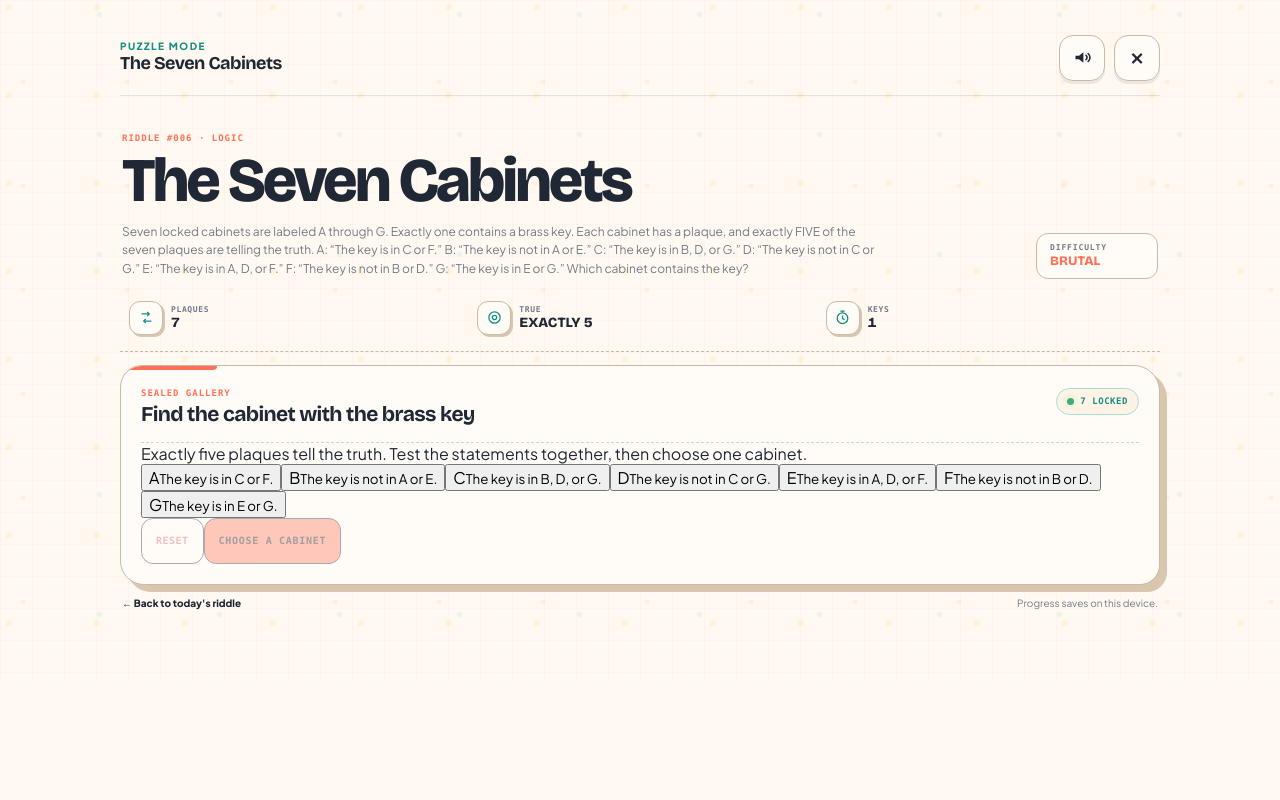
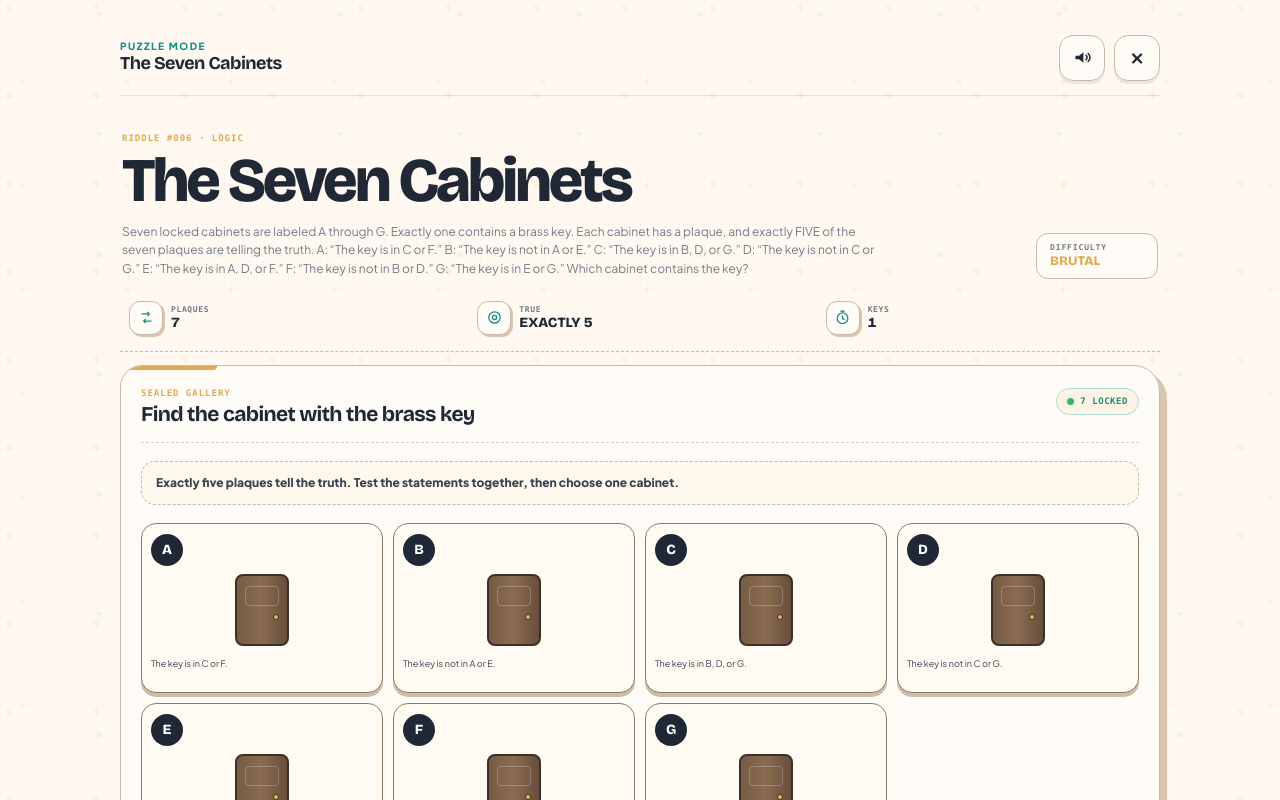
Before and after one commit to maguire-ui/Daily-riddle, a Next.js app: page /visualize in a window 1280 px wide. Shown: the top 800 px of the page. Built offline with nearby package versions, Linux system fonts and the light colour scheme.

Commit message:
Style Seven Cabinets daily puzzle

```diff
--- a/app/globals.css
+++ b/app/globals.css
@@ -1682,3 +1682,61 @@ textarea,input,select{-webkit-user-select:text;user-select:text;-webkit-touch-ca
     font-size:14px;
   }
 }
+
+
+/* Riddle #006 — Seven Cabinets */
+.riddle-6{--accent:#e0aa54;--accent-2:#6bc9bd;--accent-3:#ff7b68}
+
+.cabinet-wall{fill:#e8ddcb;stroke:#202735;stroke-width:2}
+.cabinet-floor{fill:none;stroke:#8e7e68;stroke-width:3;stroke-linecap:round}
+.cabinet-door{fill:#6f5945;stroke:#202735;stroke-width:2}
+.cabinet-knob{fill:#e8bd60;stroke:#202735;stroke-width:1.5}
+.cabinet-plaque-line{fill:none;stroke:#d7c7a9;stroke-width:3;stroke-linecap:round}
+.cabinet-light{fill:#f5d98f;opacity:.75}
+
+.cabinet-stage{display:grid;gap:18px}
+.cabinet-rule{
+  padding:12px 14px;border:1px dashed var(--line-2);border-radius:14px;
+  background:#fff8ed;color:var(--ink-2);font-size:12px;font-weight:750;line-height:1.45
+}
+.cabinet-grid{
+  display:grid;grid-template-columns:repeat(4,minmax(0,1fr));gap:10px
+}
+.cabinet-card{
+  min-width:0;min-height:170px;padding:10px 9px 12px;display:grid;grid-template-rows:auto 76px 1fr;
+  gap:8px;align-items:start;border:1.5px solid #8c7a65;border-radius:15px;background:#fffaf2;
+  color:var(--ink);box-shadow:0 4px 0 #cdbda6;transition:transform .2s var(--spring),box-shadow .2s,border-color .2s,background .2s
+}
+.cabinet-card:hover:not(:disabled){background:#fff3de;transform:translateY(-2px)}
+.cabinet-card.selected{
+  border-color:var(--teal-dark);background:#eefaf7;box-shadow:0 4px 0 #7ebdb3,0 0 0 3px rgba(38,174,158,.12)
+}
+.cabinet-letter{
+  width:32px;height:32px;border-radius:50%;display:grid;place-items:center;background:var(--ink);color:#fff;
+  font-family:var(--font-heading);font-weight:900;font-size:14px
+}
+.cabinet-door-ui{
+  position:relative;width:54px;height:72px;margin:0 auto;border:2px solid #3b3027;border-radius:8px;
+  background:linear-gradient(90deg,#755c45,#8b6c50 48%,#674f3d)
+}
+.cabinet-door-ui::before{
+  content:"";position:absolute;left:8px;right:8px;top:10px;height:18px;border:1px solid rgba(255,255,255,.22);border-radius:4px
+}
+.cabinet-door-ui i{
+  position:absolute;right:8px;top:38px;width:6px;height:6px;border-radius:50%;background:#e4b958;border:1px solid #3b3027
+}
+.cabinet-card small{
+  display:block;min-width:0;color:var(--ink-2);font-size:9px;line-height:1.42;text-align:left;overflow-wrap:anywhere
+}
+.cabinet-controls{display:grid;grid-template-columns:auto minmax(0,1fr);gap:10px}
+.cabinet-controls .action-button{min-width:0;white-space:normal;line-height:1.2;padding:0 14px}
+
+@media(max-width:650px){
+  .cabinet-grid{grid-template-columns:repeat(2,minmax(0,1fr))}
+}
+@media(max-width:370px){
+  .cabinet-grid{grid-template-columns:1fr}
+  .cabinet-card{min-height:142px;grid-template-columns:auto 64px minmax(0,1fr);grid-template-rows:auto;align-items:center}
+  .cabinet-card small{font-size:10px}
+  .cabinet-controls{grid-template-columns:1fr}
+}
```
